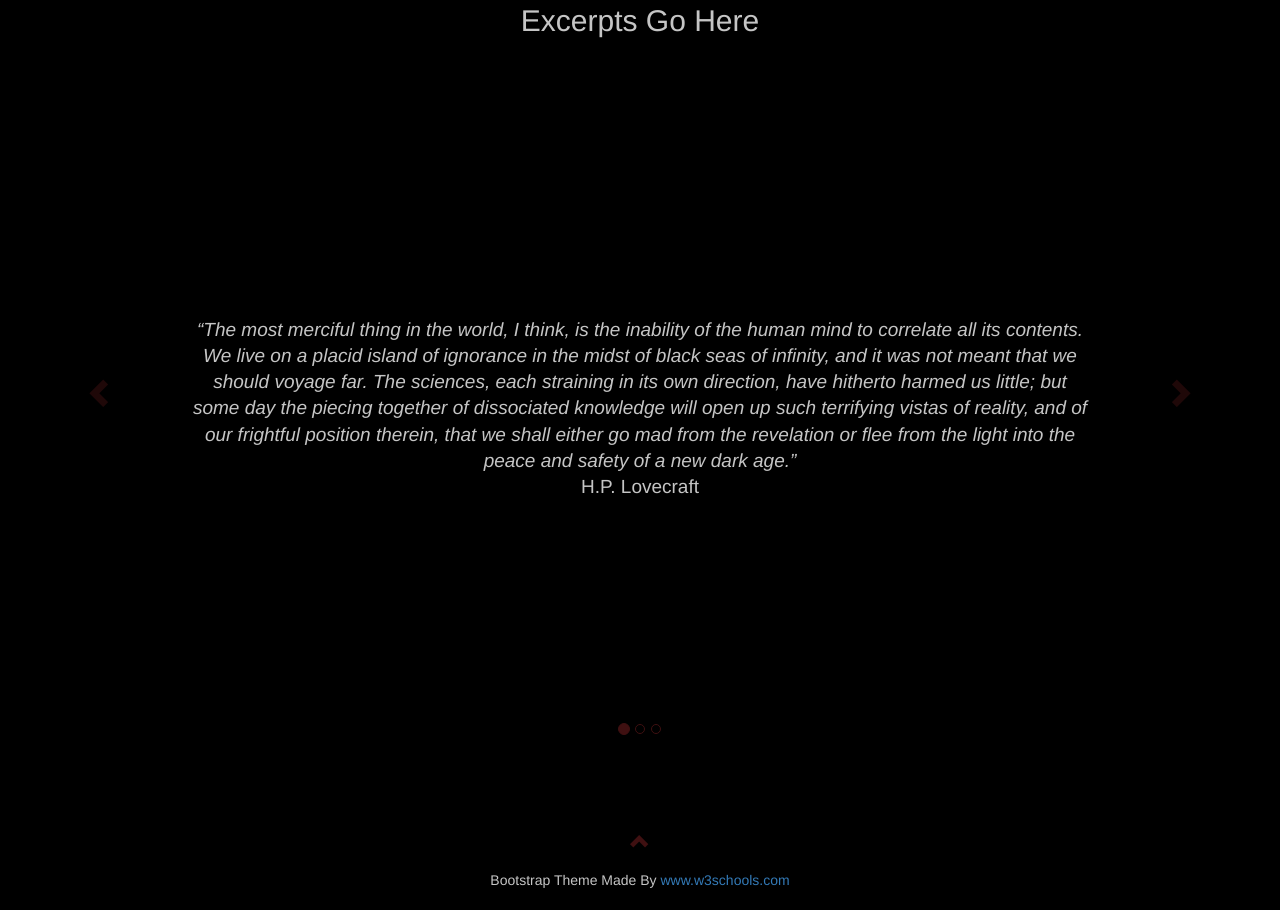
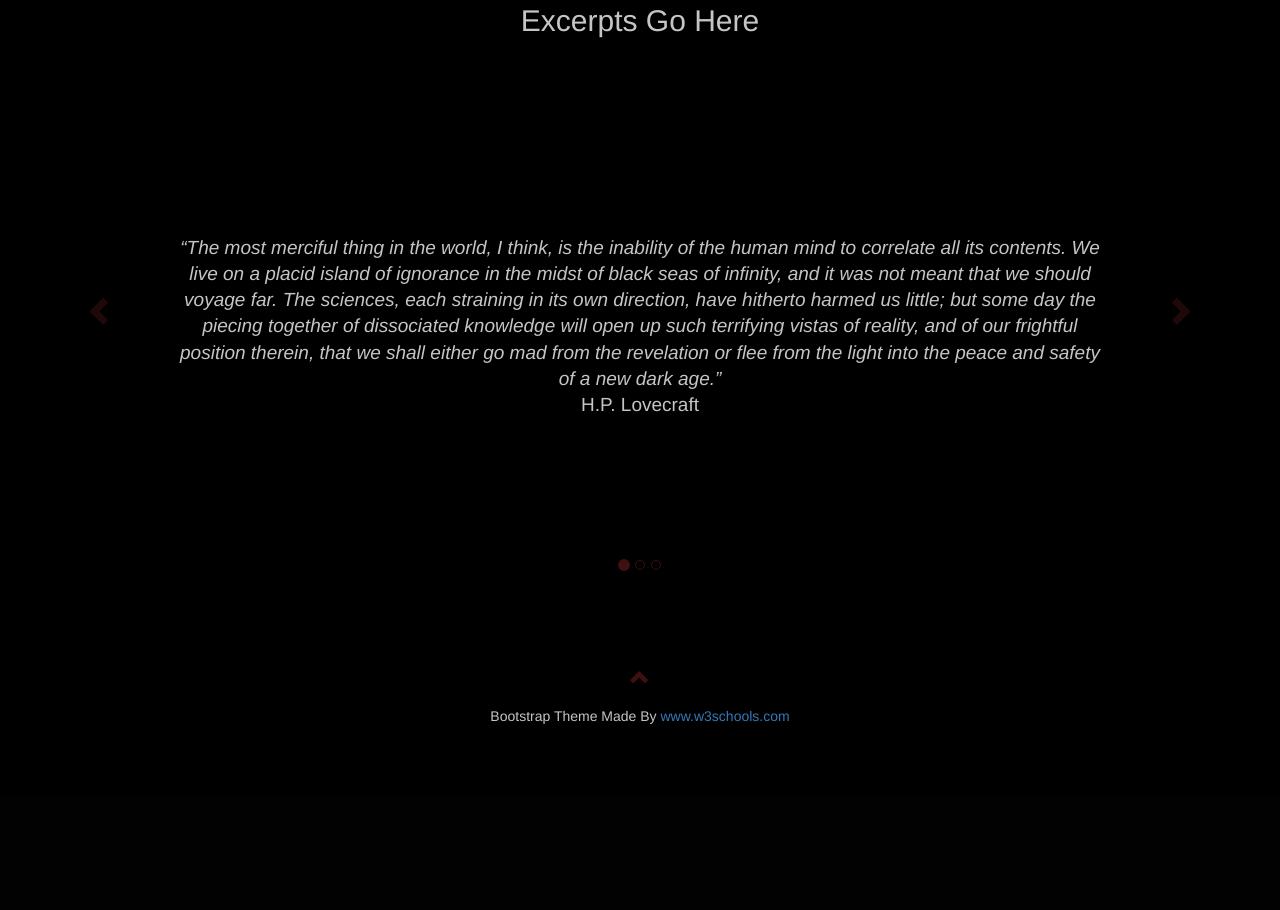
Before and after one commit to BBuchholz/Empyrean, a Django app: page / in a window 1280 px wide. Shown: the part 591-1501 px from the top of the page. After the commit the page ends 1315 px from the top, so only its background shows below. Run offline with Django 3.2, Linux system fonts and the light colour scheme; data that the repository does not hold is empty; some libraries are stand-ins or nearby versions.

Commit message:
css mods for carousel text

```diff
--- a/nineworldsdeep/static/css/styles.css
+++ b/nineworldsdeep/static/css/styles.css
@@ -121,6 +121,6 @@ footer .glyphicon {
 .nwd-fixed-width-centered-text {
   display: table;
   vertical-align: middle;
-  margin: 40px;
-  padding: 100px;
+  margin: 10vw;
+  padding: 0vw;
 }
```
